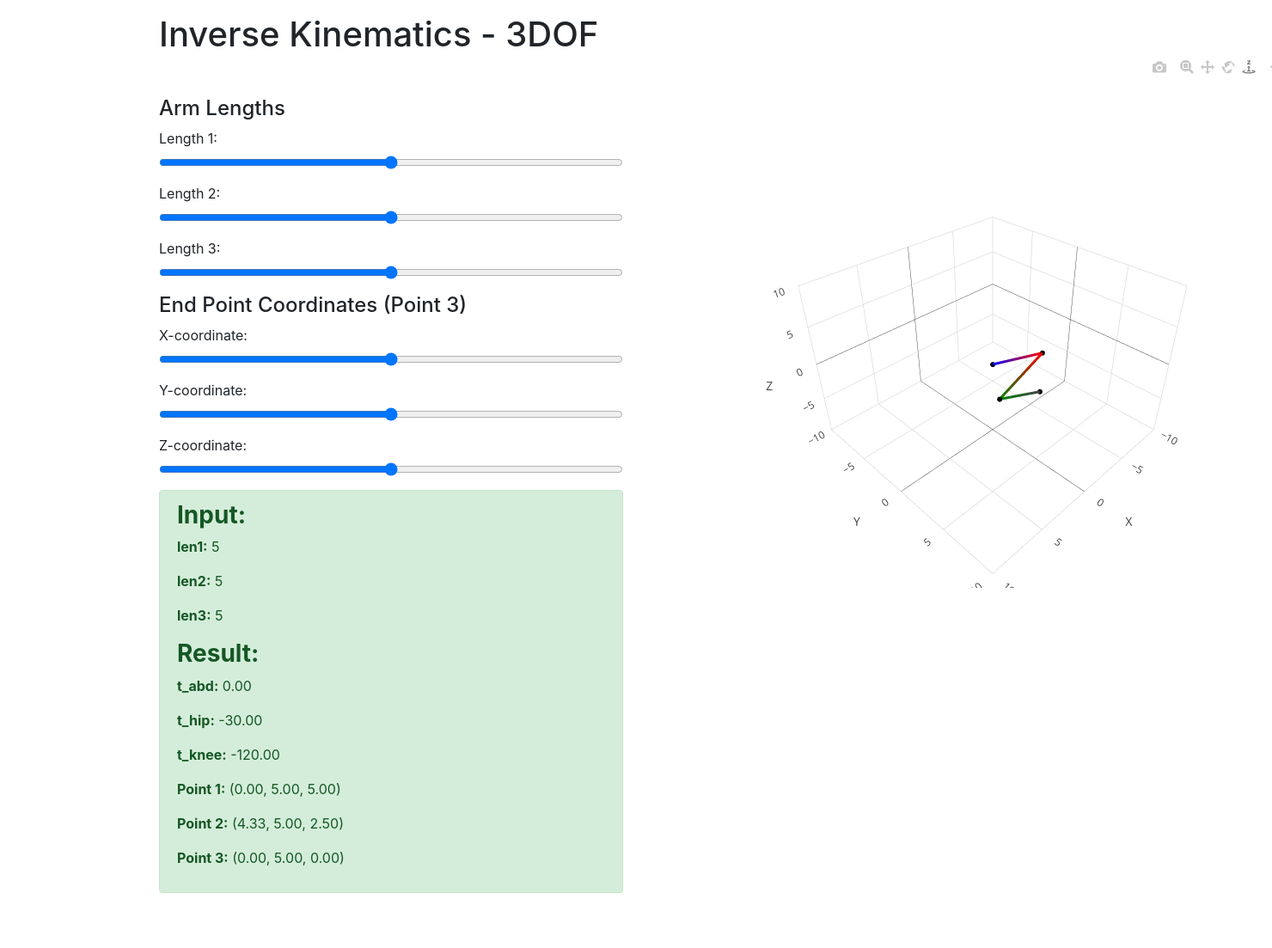
After one commit to hyweric/inverseKinematics, a Flask app: page /index3dof in a window 1480 px wide; the page is wider, and only the part inside the window is pictured. The commit adds this page. Shown: that part at 86% size. Run offline with Flask 3, Linux system fonts and the light colour scheme; some libraries are stand-ins or nearby versions.

Commit message:
starting on 3dof, autoscaling colors for 2d

```diff
--- a/app.py
+++ b/app.py
@@ -3,7 +3,7 @@ import math
 
 app = Flask(__name__)
 
-class Kinematics:
+class kin2d:
     def inverseKinematics(self, x, y, len1, len2):
         temp = (x ** 2 + y ** 2 - len1 ** 2 - len2 ** 2) / (2 * len1 * len2)
 
@@ -16,23 +16,100 @@ class Kinematics:
         else:
             return {'message': 'Cannot Calculate Angles - Please modify inputs'}
 
+class kin3d:
+    def __init__(self, l1, l2, l3):
+        self.l1 = l1
+        self.l2 = l2
+        self.l3 = l3
+
+    def forward_kinematics(self, t_abd, t_hip, t_knee):
+        t_abd = math.radians(t_abd)
+        t_hip = math.radians(t_hip)
+        t_knee = math.radians(t_knee)
+
+        x1 = 0
+        y1 = self.l1 * math.cos(t_abd)
+        z1 = self.l1 * math.cos(t_abd)
+        p1 = (x1, y1, z1)
+
+        x2 = x1 + self.l2 * math.cos(t_hip)
+        y2 = y1
+        z2 = z1 + self.l2 * math.sin(t_hip)
+        p2 = (x2, y2, z2)
+
+        x3 = x2 + self.l3 * math.cos(t_hip + t_knee)
+        y3 = y2
+        z3 = z2 + self.l3 * math.sin(t_hip + t_knee)
+        p3 = (x3, y3, z3)
+
+        return (x1, y1, z1), (x2, y2, z2), (x3, y3, z3)
+
+    def inverse_kinematics(self, x, y, z):
+        t_abd = math.atan2(y, z)
+
+        r = math.sqrt(x**2 + (z - self.l1 * math.cos(t_abd))**2)
+        D = (r**2 - self.l2**2 - self.l3**2) / (2 * self.l2 * self.l3)
+        if D < -1 or D > 1:
+            return {'message': 'No valid solutions for the given coordinates'}
+
+        t_knee = math.atan2(-math.sqrt(1 - D**2), D)
+        t_hip = math.atan2(z - self.l1 * math.cos(t_abd), x) - math.atan2(self.l3 * math.sin(t_knee), self.l2 + self.l3 * math.cos(t_knee))
+
+        t_abd = math.degrees(t_abd)
+        t_hip = math.degrees(t_hip)
+        t_knee = math.degrees(t_knee)
+
+        return t_abd, t_hip, t_knee
+
+    def combined_kinematics(self, x, y, z):
+        t_abd, t_hip, t_knee = self.inverse_kinematics(x, y, z)
+        if isinstance(t_abd, dict):
+            return t_abd
+        points = self.forward_kinematics(t_abd, t_hip, t_knee)
+        point1 = points[0]
+        point2 = points[1]
+        point3 = points[2]
+        return {'t_abd': t_abd, 't_hip': t_hip, 't_knee': t_knee, 'point1': point1, 'point2': point2, 'point3': point3}
+
+
 @app.route('/')
 def index():
     return render_template('index.html')
 
-@app.route('/calculate', methods=['POST'])
-@app.route('/calculate', methods=['POST'])
-def calculate():
+@app.route('/calculate2d', methods=['POST'])
+def calculate2d():
     x = float(request.form.get('x'))
     y = float(request.form.get('y'))
     len1 = float(request.form.get('len1'))
     len2 = float(request.form.get('len2'))
 
-    kin1 = Kinematics()
+    kin1 = kin2d()
     result = kin1.inverseKinematics(x, y, len1, len2)
 
     return jsonify(result)
 
+@app.route('/calculate3d', methods=['POST'])
+def calculate3d():
+    data = request.get_json()
+    try:
+        x = float(data['x'])
+        y = float(data['y'])
+        z = float(data['z'])
+        l1 = float(data['len1'])
+        l2 = float(data['len2'])
+        l3 = float(data['len3'])
+
+        kin2 = kin3d(l1, l2, l3)
+        result = kin2.combined_kinematics(x, y, z)
+        if not result:  # Assuming combined_kinematics returns None or a similar falsy value on failure
+            raise ValueError("Unable to calculate.")
+    except Exception as e:
+        return jsonify({'message': f'Error: {str(e)}'}), 400
+    return jsonify(result)
+
+@app.route('/index3dof')
+def index3dof():
+    return render_template('index3dof.html')
 
 if __name__ == "__main__":
     app.run(debug=True)
--- /dev/null
+++ b/static/3dscript.js
@@ -0,0 +1,118 @@
+document.addEventListener('DOMContentLoaded', function () {
+    const sliders = document.querySelectorAll('input[type="range"]');
+    const resultDiv = document.getElementById('result');
+    // const xVal = document.getElementById('x-val');
+    // const yVal = document.getElementById('y-val');
+    // const zVal = document.getElementById('z-val');
+    const len1Val = document.getElementById('len1-val');
+    const len2Val = document.getElementById('len2-val');
+    const len3Val = document.getElementById('len3-val');
+
+    sliders.forEach(slider => {
+        slider.addEventListener('input', updateValues);
+        slider.addEventListener('change', updateResult);
+    });
+    updateResult();
+
+    function updateValues() {
+        xVal.textContent = document.getElementById('x').value;
+        yVal.textContent = document.getElementById('y').value;
+        zVal.textContent = document.getElementById('z').value;
+        len1Val.textContent = document.getElementById('len1').value;
+        len2Val.textContent = document.getElementById('len2').value;
+        len3Val.textContent = document.getElementById('len3').value;
+    }
+
+    function updateResult() {
+        const x = parseFloat(document.getElementById('x').value);
+        const y = parseFloat(document.getElementById('y').value);
+        const z = parseFloat(document.getElementById('z').value);
+        const len1 = parseFloat(document.getElementById('len1').value);
+        const len2 = parseFloat(document.getElementById('len2').value);
+        const len3 = parseFloat(document.getElementById('len3').value);
+
+        fetch('/calculate3d', {
+            method: 'POST',
+            headers: {
+                'Content-Type': 'application/json'
+            },
+            body: JSON.stringify({ x, y, z, len1, len2, len3 })
+        })
+        .then(response => response.json())
+        .then(data => {
+            if (data.message) {
+                resultDiv.style.display = 'block';
+                resultDiv.classList.remove('alert-success');
+                resultDiv.classList.add('alert-info');
+                resultDiv.textContent = data.message;
+            } else {
+                resultDiv.style.display = 'block';
+                resultDiv.classList.remove('alert-info');
+                resultDiv.classList.add('alert-success');
+                resultDiv.innerHTML = `
+                    <h3><strong>Input:</strong></h3>
+                    <p><strong> len1:</strong> ${len1}</p>
+                    <p><strong> len2:</strong> ${len2}</p>
+                    <p><strong> len3:</strong> ${len3}</p>
+                    <h3><strong>Result:</strong></h3>
+                    <p><strong>t_abd:</strong> ${data.t_abd.toFixed(2)}</p>
+                    <p><strong>t_hip:</strong> ${data.t_hip.toFixed(2)}</p>
+                    <p><strong>t_knee:</strong> ${data.t_knee.toFixed(2)}</p>
+                    <p><strong>Point 1:</strong> (${data.point1[0].toFixed(2)}, ${data.point1[1].toFixed(2)}, ${data.point1[2].toFixed(2)})</p>
+                    <p><strong>Point 2:</strong> (${data.point2[0].toFixed(2)}, ${data.point2[1].toFixed(2)}, ${data.point2[2].toFixed(2)})</p>
+                    <p><strong>Point 3:</strong> (${data.point3[0].toFixed(2)}, ${data.point3[1].toFixed(2)}, ${data.point3[2].toFixed(2)})</p>
+                `;
+
+                const forward = [
+                    [0, data.point1[0], data.point2[0], data.point3[0]],
+                    [0, data.point1[1], data.point2[1], data.point3[1]],
+                    [0, data.point1[2], data.point2[2], data.point3[2]]
+                ];
+
+                drawAnimation(forward);
+            }
+        })
+        .catch(error => console.error('Error:', error));
+    }
+
+    function drawAnimation(forward) {
+        const x = forward[0];
+        const y = forward[1];
+        const z = forward[2];
+
+        Plotly.newPlot('myDiv', [{
+            type: 'scatter3d',
+            mode: 'lines+markers',
+            x: x,
+            y: y,
+            z: z,
+            line: {
+            width: 6,
+            color: ['blue', 'red', 'green']
+            },
+            marker: {
+            size: 3.5,
+            color: 'black'
+            }
+        }], {
+            width: 800,
+            height: 700,
+            autosize: false,
+            scene: {
+            xaxis: { title: 'X', range : [-10, 10] },
+            yaxis: { title: 'Y', range: [-10, 10] },
+            zaxis: { title: 'Z', range: [-10, 10] },
+            camera: {
+                up: { x: 0, y: 0, z: 1 },
+                center: { x: 0, y: 0, z: 0 },
+                eye: { x: 1.25, y: 1.25, z: 1.25 }
+            },
+            aspectratio: { x: 1, y: 1, z: 0.7 },
+            aspectmode: 'manual'
+            }
+        });
+    }
+
+    updateValues();
+    updateResult();
+});
--- /dev/null
+++ b/templates/index3DOF.html
@@ -0,0 +1,59 @@
+<!DOCTYPE html>
+<html lang="en">
+<head>
+    <meta charset="UTF-8">
+    <title>3D Inverse Kinematics</title>
+    <link rel="stylesheet" href="https://maxcdn.bootstrapcdn.com/bootstrap/4.0.0/css/bootstrap.min.css">
+    <script src="https://cdn.plot.ly/plotly-latest.min.js"></script>
+    <style>
+        .slider-label {
+            display: flex;
+            justify-content: space-between;
+        }
+    </style>
+</head>
+<body>
+    <div class="container py-3">
+        <div class="row">
+            <div class="col-lg-6">
+                <h1>Inverse Kinematics - 3DOF</h1>
+                <form id="parameter-form" class="mt-5">
+                    <h4> Arm Lengths</h4>
+                    <div class="form-group">
+                        <label class="slider-label" for="len1">Length 1: <span id="len1-val"></span></label>
+                        <input type="range" id="len1" class="form-control-range" name="len1" min="0" max="10" step="0.1" value="5">
+                    </div>
+                    <div class="form-group">
+                        <label class="slider-label" for="len2">Length 2: <span id="len2-val"></span></label>
+                        <input type="range" id="len2" class="form-control-range" name="len2" min="0" max="10" step="0.1" value="5">
+                    </div>
+                    <div class="form-group">
+                        <label class="slider-label" for="len3">Length 3: <span id="len3-val"></span></label>
+                        <input type="range" id="len3" class="form-control-range" name="len3" min="0" max="10" step="0.1" value="5">
+                    </div>
+                    <h4>End Point Coordinates (Point 3)</h4>
+                    <div class="form-group">
+                        <label class="slider-label" for="x">X-coordinate: </label> <!-- add this before label to display <span id="x-val">0</span> -->
+                        <input type="range" id="x" class="form-control-range" name="x" min="-10" max="10" step="0.1" value="0">
+                    </div>
+                    <div class="form-group">
+                        <label class="slider-label" for="y">Y-coordinate: </label>
+                        <input type="range" id="y" class="form-control-range" name="y" min="-10" max="10" step="0.1" value="0">
+                    </div>
+                    <div class="form-group">
+                        <label class="slider-label" for="z">Z-coordinate: </label>
+                        <input type="range" id="z" class="form-control-range" name="z" min="-10" max="10" step="0.1" value="0">
+                    </div>
+                </form>
+                <div id="result" class="alert alert-info mt-3" style="display: none;">
+                    <!-- angle results or error message will be displayed here -->
+                </div>
+            </div>
+            <div class="col-lg-6">
+                <div id="myDiv" class="mt-5" style="width: 100%; height: 100%;"></div>
+            </div>
+        </div>
+    </div>
+    <script src="{{ url_for('static', filename='3dscript.js') }}"></script>
+</body>
+</html>
```
Also changed, not shown: baseLogic.py (+4 -6 lines), baseLogic2.py (added, +104 -0 lines), static/2dscript.js (added, +98 -0 lines), static/styles.css (added, +42 -0 lines), templates/index.html (+7 -114 lines), README.md (added), 2 other files.
